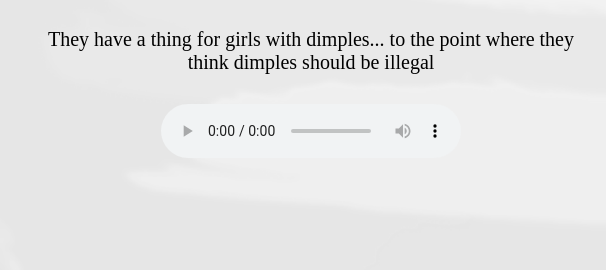
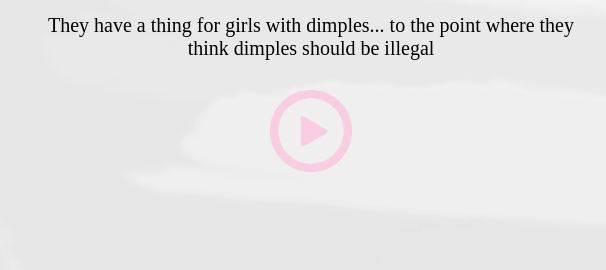
Before and after one commit to carriephang13/cfc, a plain HTML site: page dimple.html in a window 1280 px wide. Shown: the part 488-758 px from the top of the page, 674-1280 px from the left. Drawn offline with nearby package versions, Linux system fonts and the light colour scheme.

Commit message:
Add files via upload

```diff
--- a/dimple.html
+++ b/dimple.html
@@ -61,11 +61,12 @@
           <span class="songtitle"> Illegal </span>
           <li>They have a thing for girls with dimples... to the point where they think dimples should be illegal</li>
 
-          <li>
-            <audio class="listen" controls>
-              <source src="https://github.com/carriephang13/cfc/blob/master/Music/dimple.mp3" type="audio/mpeg">
-              Your browser does not support the audio element.
-            </audio>
+          <div>
+            <audio class="hidden" id="song" src="dimple.mp3" controls loop></audio>
+          </div>
+          <li id="playDimple">
+              <input type="image" class="play" src="https://github.com/carriephang13/cfc/blob/master/play.png?raw=true">
+              <input type="image" class="pause hidden" src="https://github.com/carriephang13/cfc/blob/master/pause.png?raw=true">
           </li>
 
         </ul>
```
